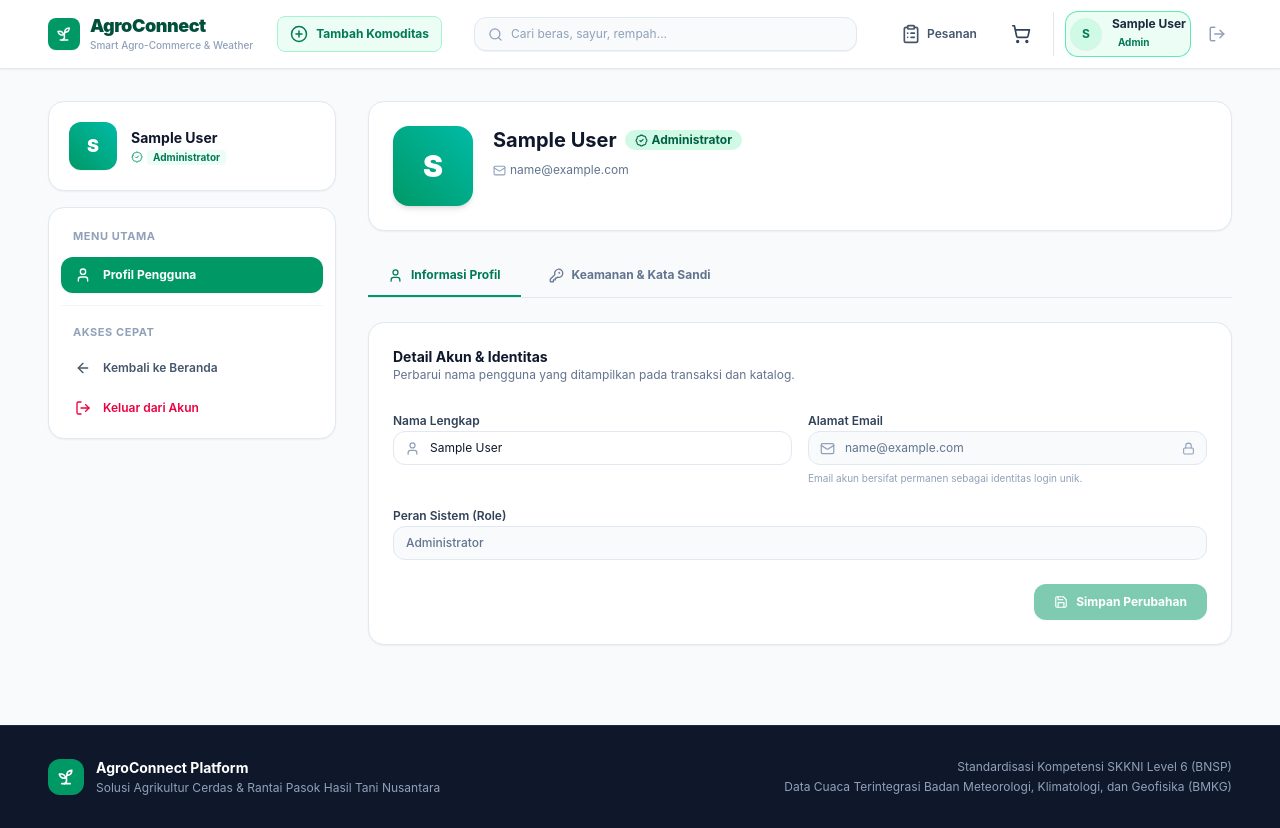
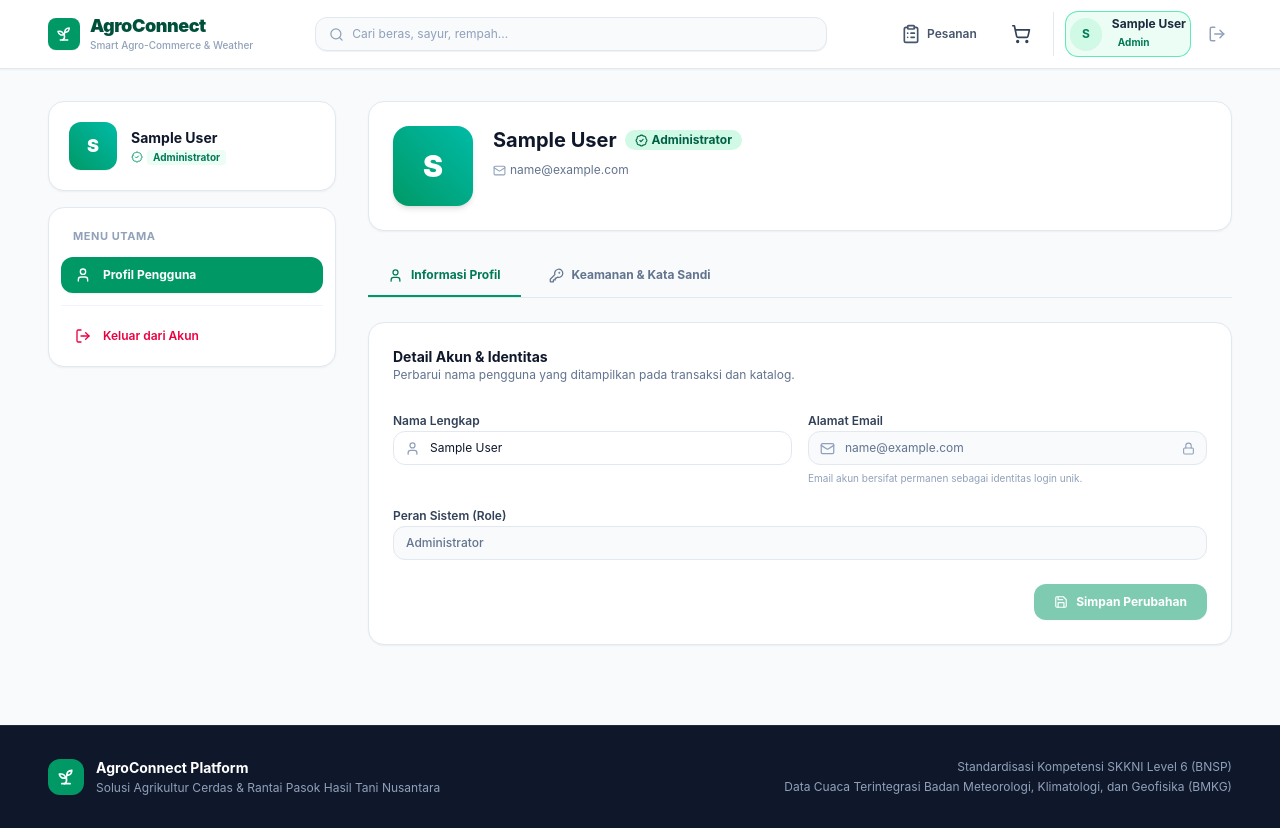
Before and after one commit to AgroConnect-Fredli4qoni/agroconnect-frontend-web, a React (Vite) app: page /dashboard in a window 1280 px wide. Built offline with nearby package versions, Linux system fonts and the light colour scheme; no server answers; sample sign-in values are in the browser's storage.

Commit message:
refactor: remove return to home button from sidebar and add commodity from navbar

```diff
--- a/src/components/DashboardSidebar.tsx
+++ b/src/components/DashboardSidebar.tsx
@@ -1,6 +1,5 @@
 import React from 'react'
-import { Link } from 'react-router-dom'
-import { User, LogOut, ArrowLeft, BadgeCheck } from 'lucide-react'
+import { User, LogOut, BadgeCheck } from 'lucide-react'
 import { UserProfile } from '../types/auth'
 
 /**
@@ -58,18 +57,6 @@ export function DashboardSidebar(props: DashboardSidebarProps): React.JSX.Elemen
         </nav>
 
         <div className="pt-3 mt-3 border-t border-slate-100 space-y-1">
-          <div className="px-3 py-1.5 text-[11px] font-bold uppercase tracking-wider text-slate-400">
-            Akses Cepat
-          </div>
-
-          <Link
-            to="/"
-            className="flex items-center gap-3 px-3.5 py-2.5 rounded-xl text-xs font-semibold text-slate-600 hover:bg-slate-100 hover:text-slate-900 transition-all cursor-pointer"
-          >
-            <ArrowLeft size={16} />
-            <span>Kembali ke Beranda</span>
-          </Link>
-
           <button
             type="button"
             onClick={onLogout}
--- a/src/components/Navbar.tsx
+++ b/src/components/Navbar.tsx
@@ -1,6 +1,6 @@
 import React, { useState, useEffect } from 'react'
 import { Link, useLocation, useNavigate, useSearchParams } from 'react-router-dom'
-import { ShoppingCart, PlusCircle, ClipboardList, User, LogOut, Sprout, Search, X } from 'lucide-react'
+import { ShoppingCart, ClipboardList, User, LogOut, Sprout, Search, X } from 'lucide-react'
 import { useAuth } from '../context/AuthContext'
 import { useCart } from '../context/CartContext'
 
@@ -8,7 +8,7 @@ import { useCart } from '../context/CartContext'
  * NavbarProps defines callback for farmer product addition modal.
  */
 export interface NavbarProps {
-  onOpenAddProduct: () => void
+  onOpenAddProduct?: () => void
 }
 
 /**
@@ -17,8 +17,7 @@ export interface NavbarProps {
  * @param props - Trigger callback for farmer product addition modal.
  * @returns JSX Element rendering application navigation bar.
  */
-export function Navbar(props: NavbarProps): React.JSX.Element {
-  const { onOpenAddProduct } = props
+export function Navbar(_props?: NavbarProps): React.JSX.Element {
   const location = useLocation()
   const navigate = useNavigate()
   const [searchParams] = useSearchParams()
@@ -63,19 +62,6 @@ export function Navbar(props: NavbarProps): React.JSX.Element {
               <span className="text-[10px] text-slate-400 font-medium hidden sm:block">Smart Agro-Commerce & Weather</span>
             </div>
           </Link>
-
-          {isAuthenticated && (
-            <nav className="hidden xl:flex items-center gap-1.5">
-              <button
-                type="button"
-                className="inline-flex items-center gap-2 px-3 py-2 text-xs font-bold text-emerald-700 bg-emerald-50 hover:bg-emerald-100 border border-emerald-200 rounded-lg transition-all cursor-pointer"
-                onClick={onOpenAddProduct}
-              >
-                <PlusCircle size={18} />
-                <span>Tambah Komoditas</span>
-              </button>
-            </nav>
-          )}
         </div>
 
         <form
```
